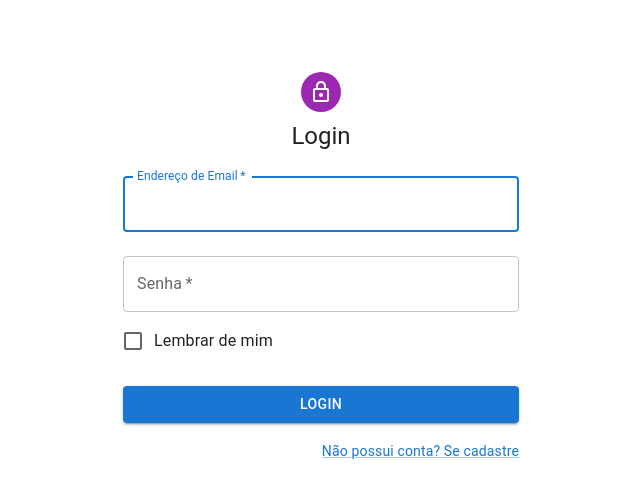
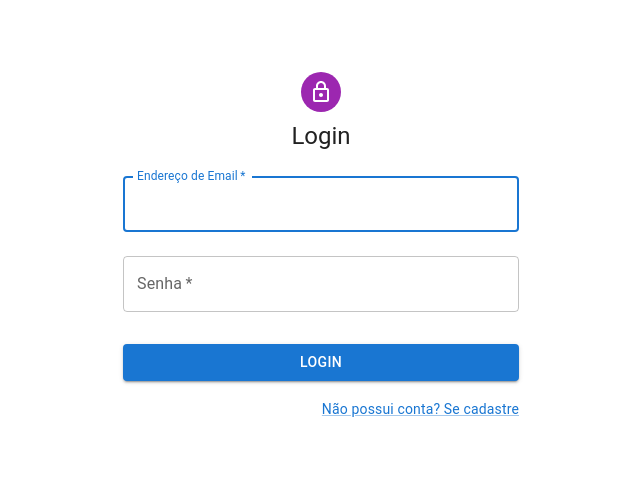
Before and after one commit to LehmannPi/dragon-tech-challenge, a Next.js app: page /login in a window 1280 px wide. Shown: the top 498 px of the page, without its empty margins (319-959 px from the left). Built offline with nearby package versions, Linux system fonts and the light colour scheme.

Commit message:
chore: updates login page

```diff
--- a/app/login/page.tsx
+++ b/app/login/page.tsx
@@ -1,26 +1,66 @@
 'use client';
+import { login } from '@/api/auth/login';
+import { errorMessages } from '@/validation/validationErrors';
+import { zodResolver } from '@hookform/resolvers/zod';
 import LockOutlinedIcon from '@mui/icons-material/LockOutlined';
 import Avatar from '@mui/material/Avatar';
 import Box from '@mui/material/Box';
 import Button from '@mui/material/Button';
-import Checkbox from '@mui/material/Checkbox';
 import Container from '@mui/material/Container';
 import CssBaseline from '@mui/material/CssBaseline';
-import FormControlLabel from '@mui/material/FormControlLabel';
 import Grid from '@mui/material/Grid';
 import Link from '@mui/material/Link';
 import TextField from '@mui/material/TextField';
 import Typography from '@mui/material/Typography';
-import * as React from 'react';
+import { useRouter } from 'next/navigation';
+import { useForm } from 'react-hook-form';
+import { z } from 'zod';
+
+const requiredInputSize = 1; // required fields in zod use the method .min(1)
+
+const logInSchema = z.object({
+  email: z
+    .string()
+    .min(requiredInputSize, { message: errorMessages().required })
+    .email({ message: errorMessages().email }),
+  password: z
+    .string()
+    .min(requiredInputSize, { message: errorMessages().required }),
+});
+
+export type LogInSchema = z.infer<typeof logInSchema>;
 
 export default function LogIn() {
-  const handleSubmit = (event: React.FormEvent<HTMLFormElement>) => {
-    event.preventDefault();
-    const data = new FormData(event.currentTarget);
-    console.log({
-      email: data.get('email'),
-      password: data.get('password'),
-    });
+  const router = useRouter();
+
+  const {
+    register,
+    handleSubmit,
+    setError,
+    reset,
+    formState: { errors, isSubmitting },
+  } = useForm<LogInSchema>({
+    resolver: zodResolver(logInSchema),
+  });
+
+  const handleLogIn = (data: LogInSchema) => {
+    try {
+      const result = login(data);
+      if (result === 'ok') {
+        reset();
+        router.push('/');
+      } else if (result === 'email') {
+        setError('email', {
+          message: 'Email não cadastrado',
+        });
+      } else {
+        setError('password', {
+          message: 'Senha inválida',
+        });
+      }
+    } catch (error) {
+      console.error('Login failed:', error);
+    }
   };
 
   return (
@@ -40,30 +80,37 @@ export default function LogIn() {
         <Typography component="h1" variant="h5">
           Login
         </Typography>
-        <Box component="form" onSubmit={handleSubmit} noValidate sx={{ mt: 1 }}>
+        <Box
+          component="form"
+          onSubmit={handleSubmit(handleLogIn)}
+          noValidate
+          sx={{ mt: 1 }}
+        >
           <TextField
             margin="normal"
             required
             fullWidth
             id="email"
             label="Endereço de Email"
-            name="email"
             autoComplete="email"
             autoFocus
+            disabled={isSubmitting}
+            error={Boolean(errors.email)}
+            helperText={errors.email?.message}
+            {...register('email')}
           />
           <TextField
             margin="normal"
             required
             fullWidth
-            name="password"
             label="Senha"
             type="password"
             id="password"
             autoComplete="current-password"
-          />
-          <FormControlLabel
-            control={<Checkbox value="remember" color="primary" />}
-            label="Lembrar de mim"
+            disabled={isSubmitting}
+            error={Boolean(errors.password)}
+            helperText={errors.password?.message}
+            {...register('password')}
           />
           <Button
             type="submit"
```
